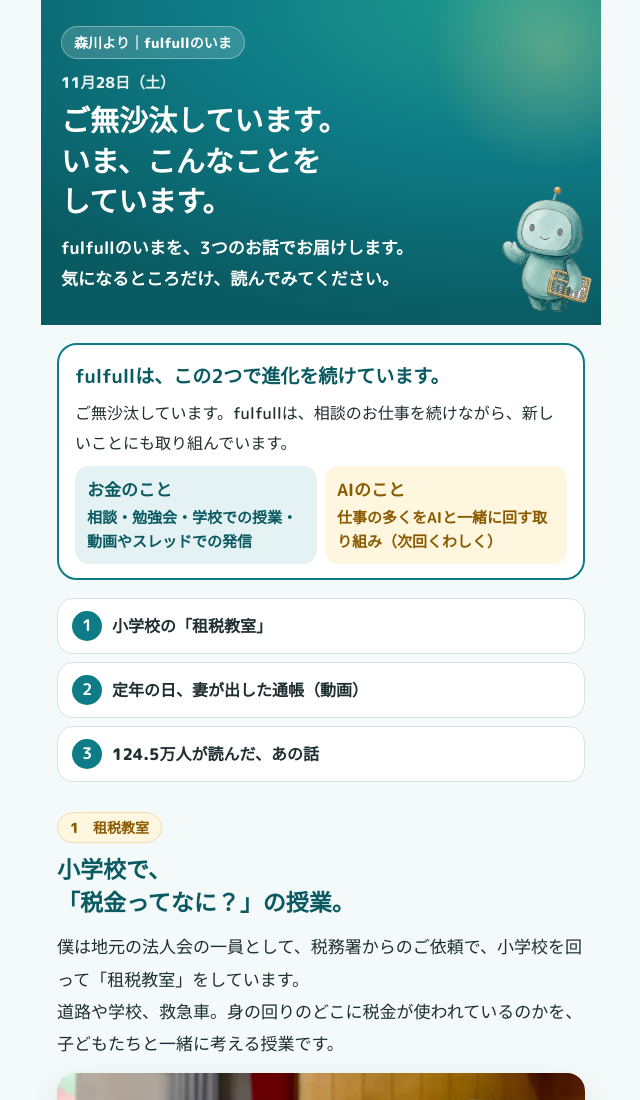
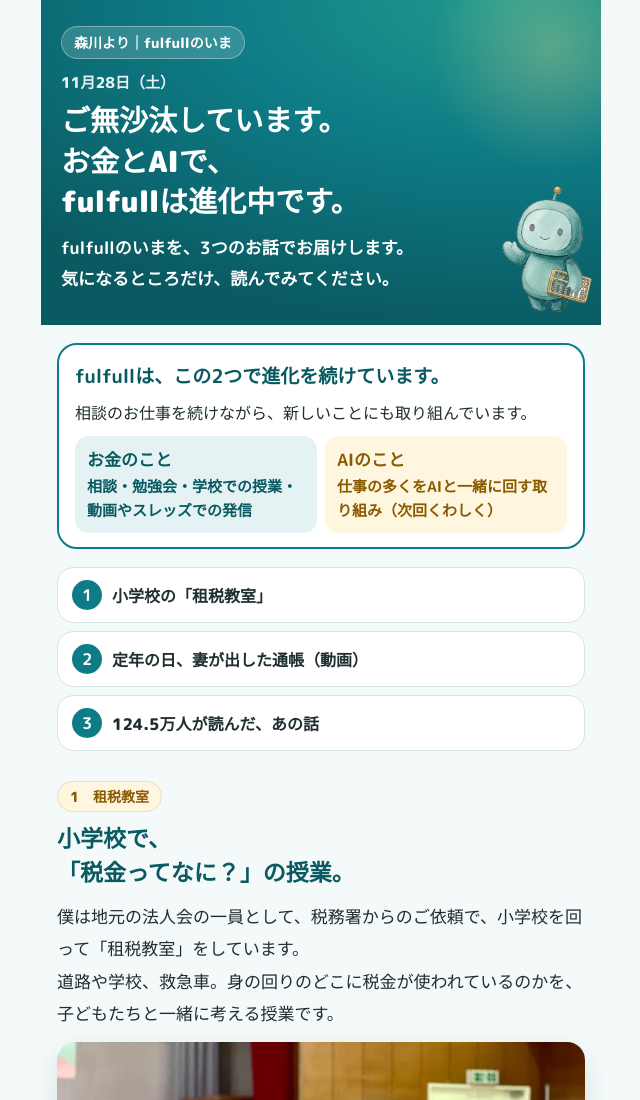
Before and after one commit to mm738966m-boop/asa, a plain HTML site: page w/m1/index.html in a window 1280 px wide. Shown: the top 1100 px of the page, without its empty margins (319-959 px from the left). Drawn offline with Linux system fonts and the light colour scheme.

Commit message:
m1: 見出しを進化中に

```diff
--- a/w/m1/index.html
+++ b/w/m1/index.html
@@ -1,7 +1,7 @@
 <!doctype html>
 <html lang="ja"><head><meta charset="utf-8"><meta name="viewport" content="width=device-width,initial-scale=1">
 <meta name="robots" content="noindex,nofollow,noarchive"><meta name="color-scheme" content="light">
-<meta name="description" content="fulfullのいま｜小学校の租税教室、定年の日の通帳の話（動画）、スレッズで124.5万人が読んだ話"><meta property="og:title" content="ご無沙汰しています。いま、こんなことをしています。"><meta property="og:description" content="fulfullのいま｜小学校の租税教室、定年の日の通帳の話（動画）、スレッズで124.5万人が読んだ話">
+<meta name="description" content="fulfullのいま｜小学校の租税教室、定年の日の通帳の話（動画）、スレッズで124.5万人が読んだ話"><meta property="og:title" content="ご無沙汰しています。お金とAIで、fulfullは進化中です。"><meta property="og:description" content="fulfullのいま｜小学校の租税教室、定年の日の通帳の話（動画）、スレッズで124.5万人が読んだ話">
 <meta property="og:url" content="https://mm738966m-boop.github.io/asa/w/m1/"><meta property="og:image" content="https://mm738966m-boop.github.io/asa/w/m1/og.png"><meta property="og:image:width" content="1200"><meta property="og:image:height" content="630">
 <meta name="twitter:card" content="summary_large_image"><meta property="og:type" content="website">
 <link href="https://fonts.googleapis.com/css2?family=M+PLUS+Rounded+1c:wght@500;700;800;900&display=swap" rel="stylesheet">
@@ -66,14 +66,14 @@ p{font-size:17px;line-height:1.9;margin:0 0 12px}
 <header class="hero">
 <span class="brand">森川より｜fulfullのいま</span>
 <div class="date">11月28日（土）</div>
-<h1>ご無沙汰しています。<br>いま、こんなことを<br>しています。</h1>
+<h1>ご無沙汰しています。<br>お金とAIで、<br>fulfullは進化中です。</h1>
 <p class="lead">fulfullのいまを、3つのお話でお届けします。<br>気になるところだけ、読んでみてください。</p>
 <img class="robo" src="../../img/mascot_base.webp" alt="">
 </header>
 
 <section class="msg"><h3>fulfullは、この2つで進化を続けています。</h3>
-<p style="font-size:16px;margin:0">ご無沙汰しています。fulfullは、相談のお仕事を続けながら、新しいことにも取り組んでいます。</p>
-<div class="two2"><div class="m"><b>お金のこと</b>相談・勉強会・学校での授業・動画やスレッドでの発信</div><div class="a"><b>AIのこと</b>仕事の多くをAIと一緒に回す取り組み（次回くわしく）</div></div>
+<p style="font-size:16px;margin:0">相談のお仕事を続けながら、新しいことにも取り組んでいます。</p>
+<div class="two2"><div class="m"><b>お金のこと</b>相談・勉強会・学校での授業・動画やスレッズでの発信</div><div class="a"><b>AIのこと</b>仕事の多くをAIと一緒に回す取り組み（次回くわしく）</div></div>
 </section>
 <nav class="toc">
 <a href="#c"><b>1</b>小学校の「租税教室」</a>
```
Also changed, not shown: w/m1/og.png.
